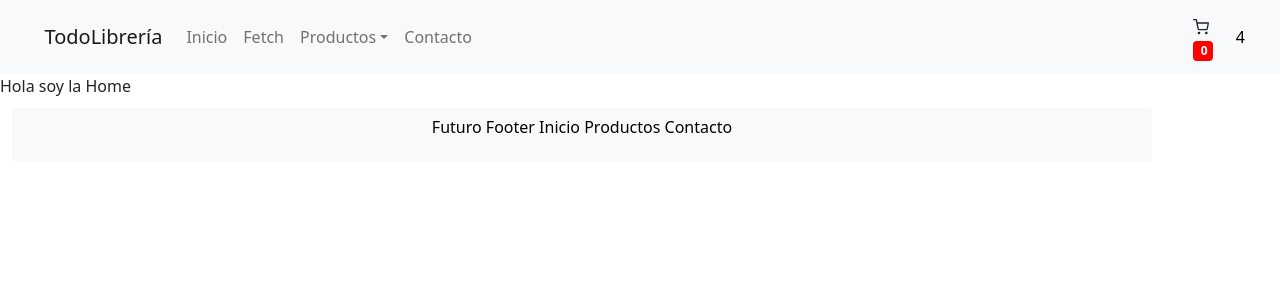
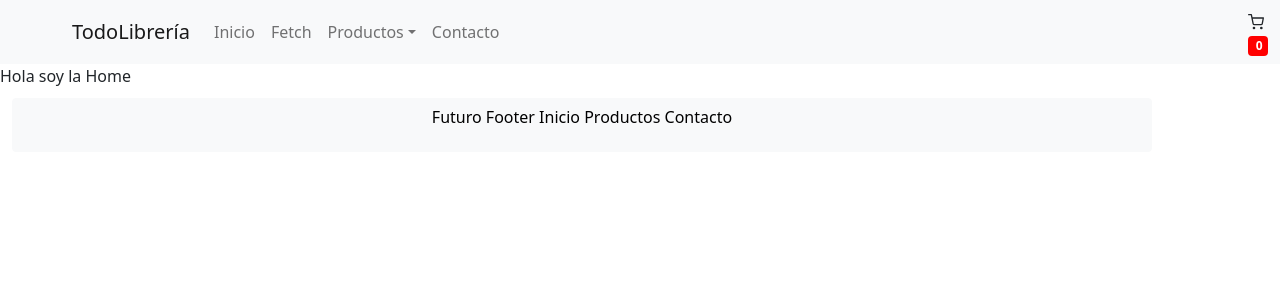
Before and after one commit to martinnmoreira/ProyectoFinalReactJs-Moreira, a React (Create React App) app: page / in a window 1280 px wide. Shown: the top 300 px of the page. Built offline with nearby package versions, Linux system fonts and the light colour scheme.

Commit message:
Elimine contador fijo y modifiqué estilos

```diff
--- a/src/components/Navbar/Navbar.js
+++ b/src/components/Navbar/Navbar.js
@@ -22,7 +22,6 @@ export default function NavBar() {
         </Navbar.Collapse>
       </Container>
       <CartIcon />
-      <span className="btn btn-light">{count}</span>
       </Navbar>
     );
 }
```
